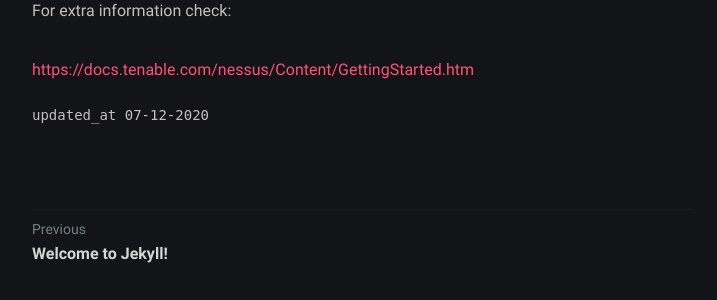
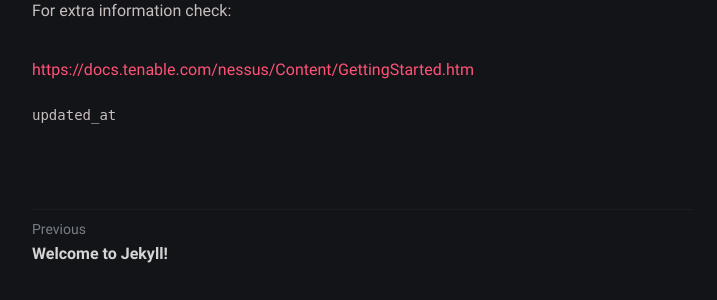
Before and after one commit to TzZek/zek-blog-v2, a Jekyll site: the page built from _posts/nessus-ubuntu/2020-12-07-nessus-ubuntu.md, in a window 1280 px wide. Shown: the part 1868-2168 px from the top of the page, without its empty margins (278-995 px from the left). Built offline with Jekyll 4.4.1, drawn with Linux system fonts in a browser that asks for light colours; some web fonts are replaced.

Commit message:
2020-12-07-nessus-ubuntu.md: updated modified

```diff
--- a/_posts/nessus-ubuntu/2020-12-07-nessus-ubuntu.md
+++ b/_posts/nessus-ubuntu/2020-12-07-nessus-ubuntu.md
@@ -4,7 +4,7 @@ description: >-
   Lorem ipsum dolor sit amet, consectetur adipiscing elit, sed do eiusmod tempor
   incididunt ut labore et dolore magna aliqua.
 date: '2020-12-07T17:30:53.930Z'
-modified: '2020-12-07T17:30:53.930Z'
+modified: ''
 tags:
   - Nessus
   - Ubuntu 20.04
```
